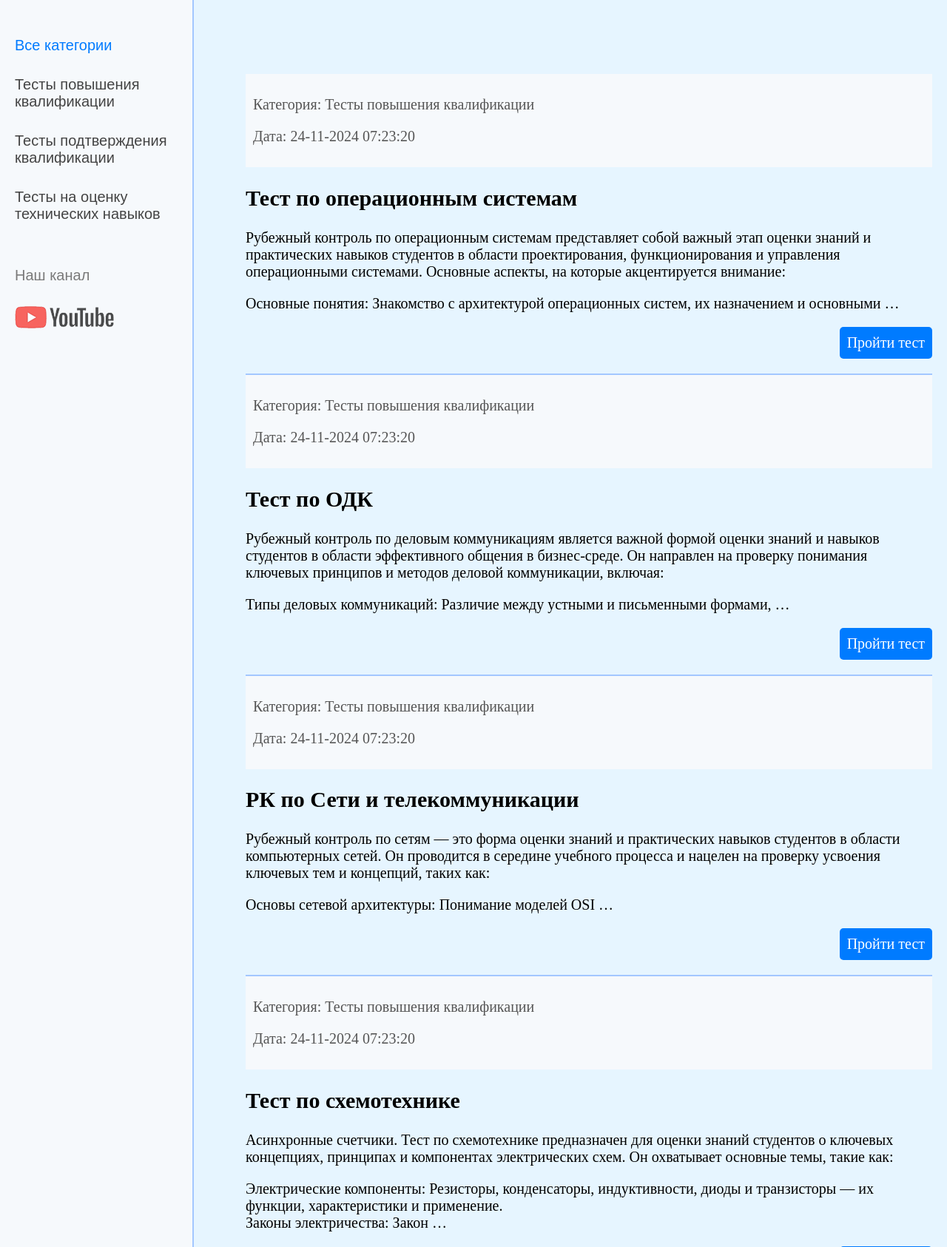
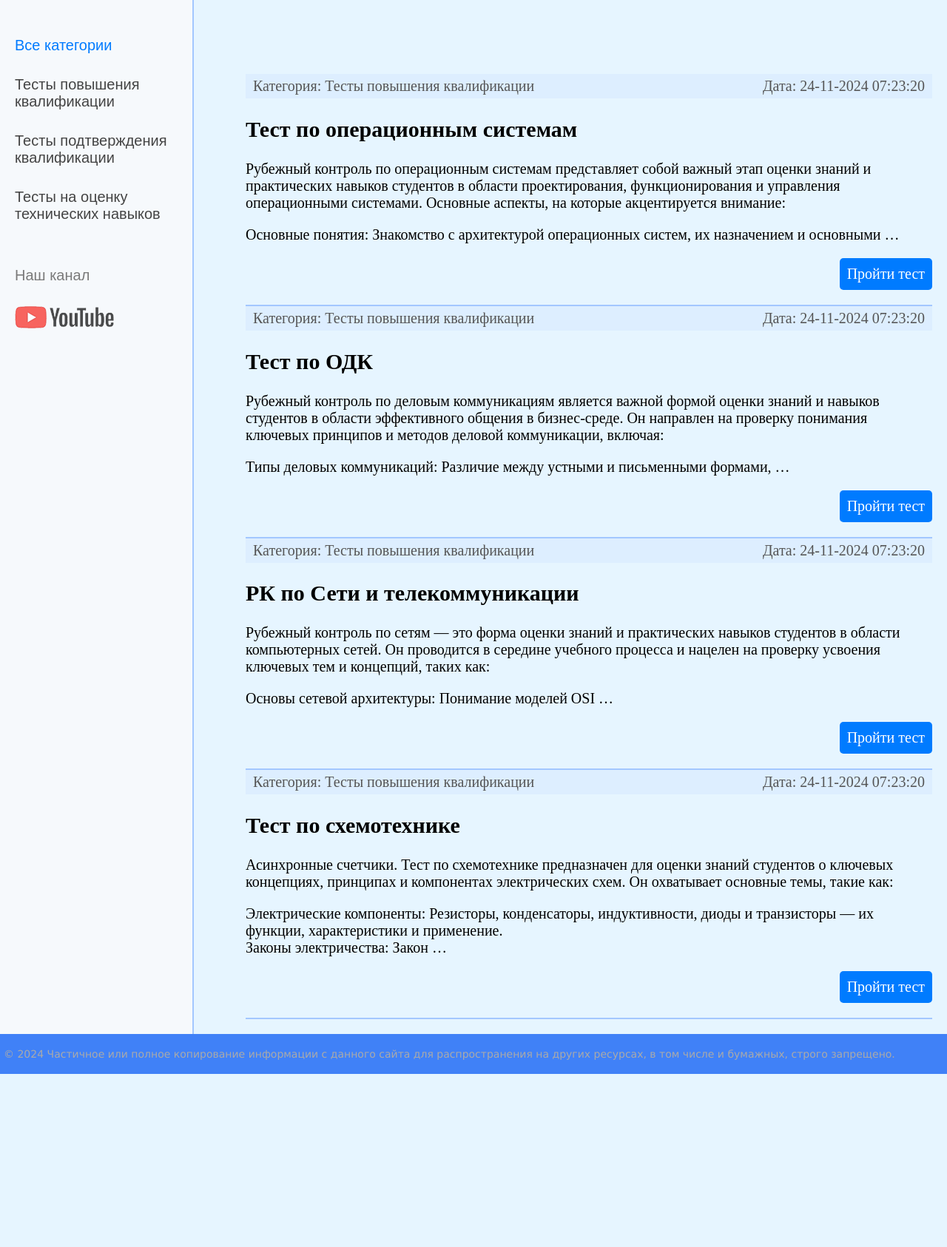
Before and after one commit to PolinaRym/OnlineTest, a Django app: page / in a window 1280 px wide. Shown: the part 60-1746 px from the top of the page at 74% size. After the commit the page ends 1512 px from the top, so only its background shows below. Run offline with Django 4.2, Linux system fonts and the light colour scheme; data comes from the database, SQL or seed files in the repository.

Commit message:
change the style of the article panel

```diff
--- a/onlinetest/testik/static/testik/css/styles.css
+++ b/onlinetest/testik/static/testik/css/styles.css
@@ -55,17 +55,17 @@ img.img-article-left.thumb {
 }
 
 div.article-panel {
-    background: #f6f9fc; /* Светлое голубое содержание */
-    padding: 10px;
+    background: #ddeeff ; /* Светлое голубое содержание */
+    padding: 5px 10px 5px 10px;
     box-sizing: border-box;
     overflow: hidden;
     color: #555;
 }
-div.article-panel t.first {
+div.article-panel .first {
     margin: 0;
     float: left;
 }
-div.article-panel t.last {
+div.article-panel .last {
     margin: 0;
     float: right;
 }
```
Also changed, not shown: onlinetest/testik/migrations/0001_initial.py (added), onlinetest/testik/migrations/0002_alter_test_options_test_slug_and_more.py (added), onlinetest/testik/migrations/0003_alter_test_slug.py (added), onlinetest/testik/migrations/0004_alter_test_is_published.py (added), onlinetest/testik/migrations/0005_category_test_cat.py (added), onlinetest/testik/migrations/0006_alter_test_cat.py (added).
